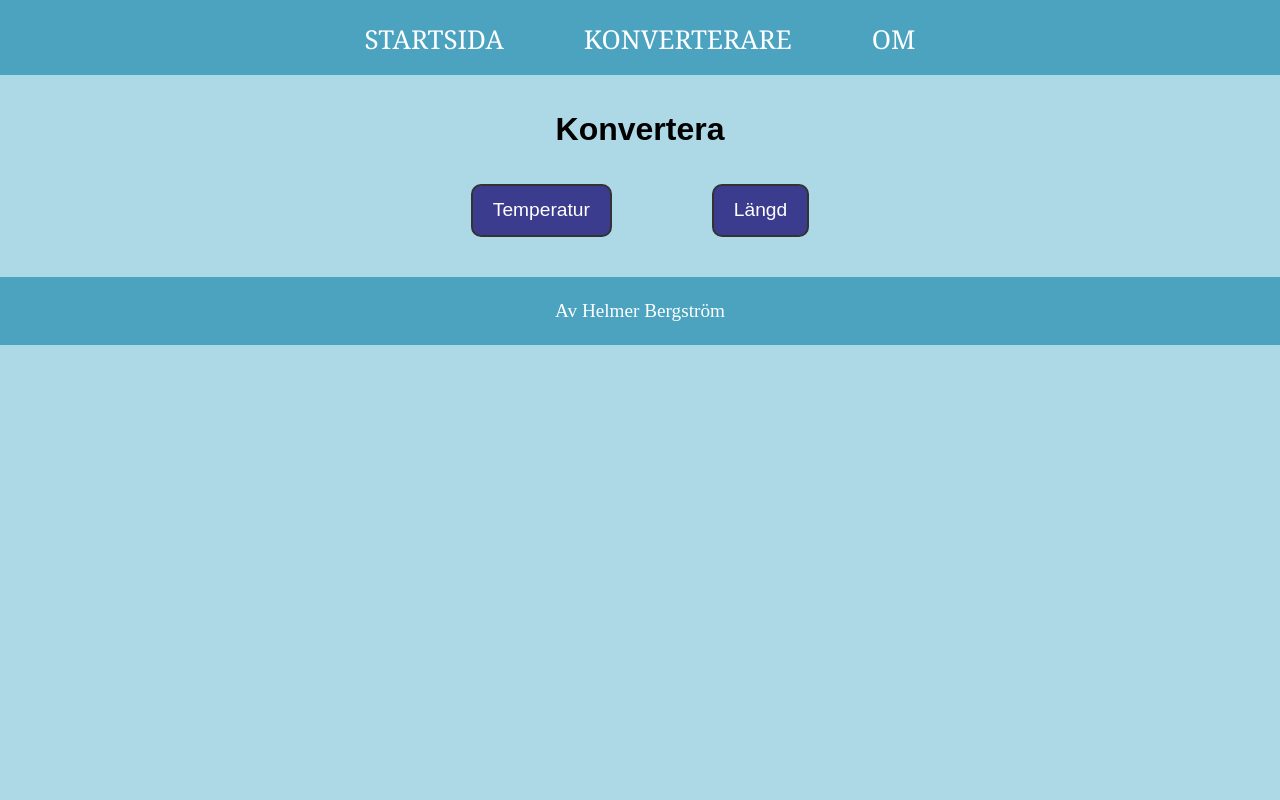
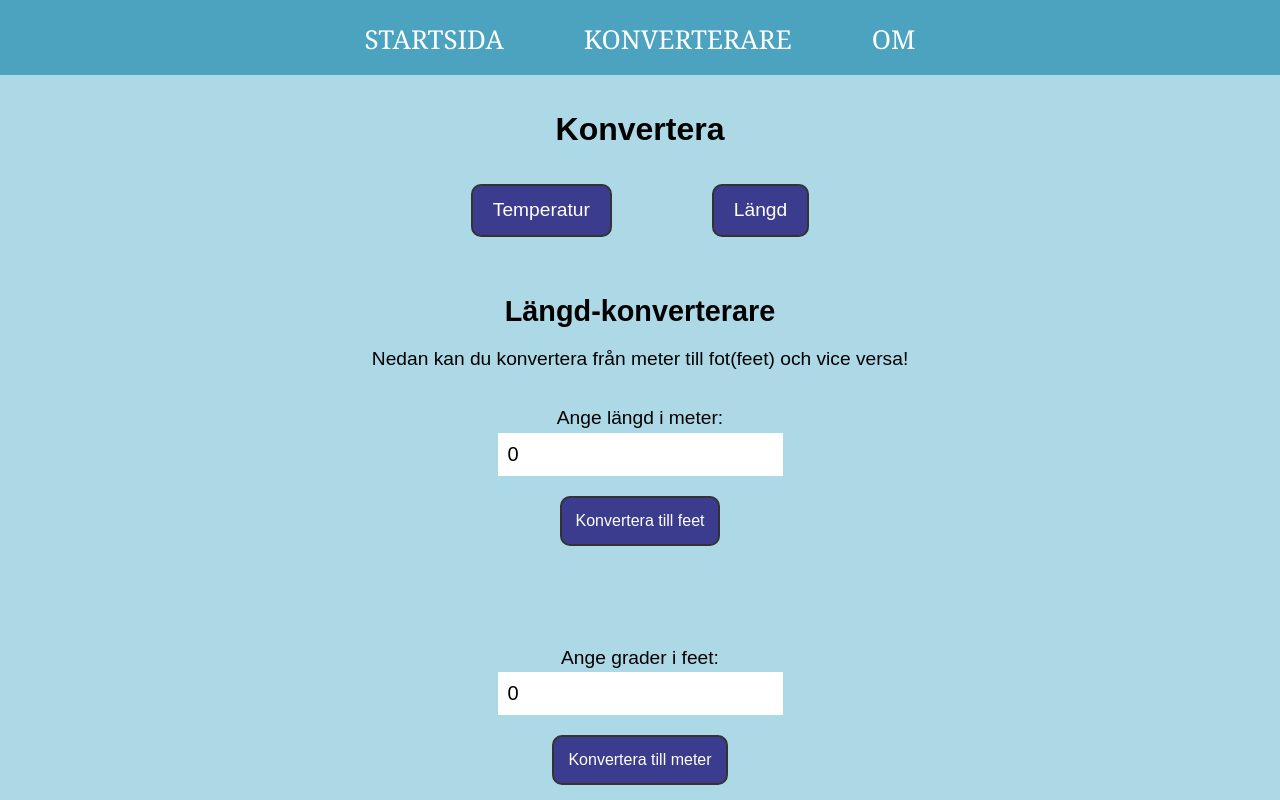
Before and after one commit to HelmerBergstrom/moment-3-TypeScript, an Angular app: page /length in a window 1280 px wide. Shown: the top 800 px of the page. Built offline with nearby package versions, Linux system fonts and the light colour scheme.

Commit message:
Fixar konverterare för meter till feet och vice versa.

```diff
--- a/src/app/general/footer/footer.component.css
+++ b/src/app/general/footer/footer.component.css
@@ -2,9 +2,8 @@ footer {
     background-color: rgb(75, 163, 192);
     color: white;
     width: 100%;
-    display: flex;
-    align-items: flex-end;
-    justify-content: center;
+    text-align: center;
+    position: relative;
 }
 p {
     padding: 20px;
--- a/src/app/pages/convert/length/length.component.css
+++ b/src/app/pages/convert/length/length.component.css
@@ -0,0 +1,40 @@
+section {
+    text-align: center;
+}
+h2 {
+    margin-top: 20px;
+}
+p {
+    margin-top: 20px;
+}
+
+div {
+    text-align: center;
+    margin-top: 30px;
+}
+label {
+    display: flex;
+    justify-content: center;
+}
+input {
+    padding: 10px;
+    font-size: 20px;
+}
+button {
+    display: flex;
+    margin: 0 auto;
+    margin-top: 20px;
+    padding: 14px;
+    font-size: 16px;
+    background-color: rgb(60, 60, 142);
+    color: white;
+    border: 2px solid #333;
+    border-radius: 10px;
+    cursor: pointer;
+}
+button:hover {
+    background-color: rgb(60, 60, 42);
+}
+.convertSum {
+    padding: 10px;
+}
--- a/src/app/pages/convert/length/length.component.html
+++ b/src/app/pages/convert/length/length.component.html
@@ -1 +1,26 @@
 <app-convert-menu></app-convert-menu>
+
+<section>
+    <h2> Längd-konverterare </h2>
+
+        <p>
+            Nedan kan du konvertera från meter till fot(feet) och vice versa!
+        </p>
+
+</section>
+
+<div>
+    <label for="num1"> Ange längd i meter: </label>
+    <input type="number" id="num1" [(ngModel)]="meter">
+    <button (click)="convertToFeet()"> Konvertera till feet </button>
+    <p class="convertSum"> {{ resultMtoF }} </p>
+<br>
+<br>
+    <label for="num2"> Ange grader i feet: </label>
+    <input type="number" id="num2" [(ngModel)]="feet">
+    <button (click)="convertToMeter()"> Konvertera till meter </button>
+    <p class="convertSum"> {{ resultFtoM }} </p>
+</div>
+
+<div>
+</div>
--- a/src/app/pages/convert/length/length.component.ts
+++ b/src/app/pages/convert/length/length.component.ts
@@ -1,13 +1,30 @@
 import { Component } from '@angular/core';
 import { RouterLink } from '@angular/router';
 import { ConvertMenuComponent } from '../../../general/convert-menu/convert-menu.component';
+import { FormsModule } from '@angular/forms';
 
 @Component({
   selector: 'app-length',
-  imports: [RouterLink, ConvertMenuComponent],
+  imports: [RouterLink, ConvertMenuComponent, FormsModule],
   templateUrl: './length.component.html',
   styleUrl: './length.component.css'
 })
 export class LengthComponent {
+    meter: number = 0;
+    feet: number = 0;
+    resultMtoF: string = '';
+    resultFtoM: string = '';
 
+    convertToFeet(): void {
+        let feetResult = this.meter * 3.28084;
+
+        this.resultMtoF = `${this.meter} Meter = ${feetResult.toFixed(2)} Feet`
+
+    }
+
+    convertToMeter(): void {
+        let meterResult = this.feet * 0.3048;
+
+        this.resultFtoM = `${this.feet} Feet = ${meterResult.toFixed(2)} Meter`
+    }
 }
--- a/src/styles.css
+++ b/src/styles.css
@@ -11,6 +11,9 @@ body {
     font-family: Arial, Helvetica, sans-serif;
     font-size: 1.2em;
     line-height: 1.5em;
+}
+main {
+    min-height: 100vh;
 }
 
 /* Konvertera-sidans val av konverterare. */
```
